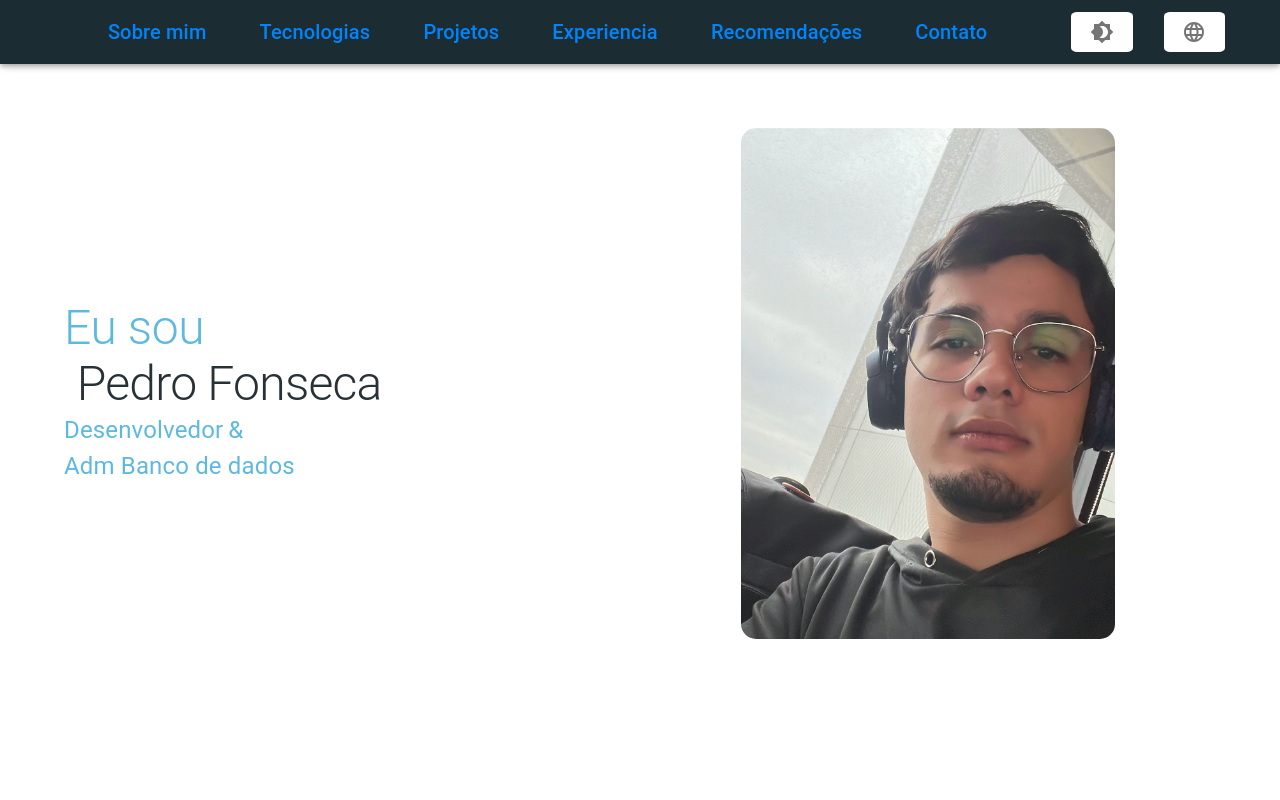
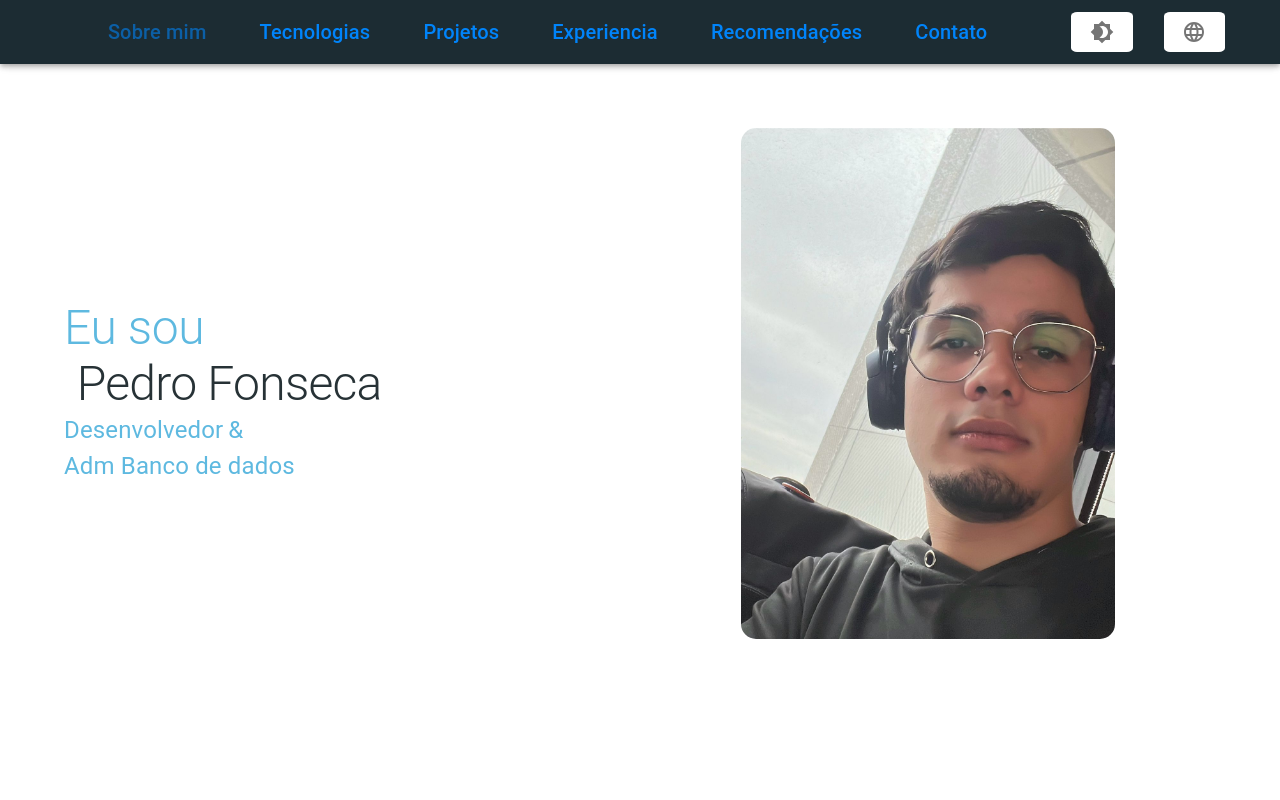
Before and after one commit to pedrovtof/Portfolio, a Next.js app in the folder script/: page / in a window 1280 px wide. In both pictures the pointer is over the element "Sobre mim". Shown: the top 800 px of the page. Built offline with nearby package versions, Linux system fonts and the light colour scheme.

Commit message:
Fix the animation and cursor point

```diff
--- a/script/src/core/layout/navbar/navbar.module.css
+++ b/script/src/core/layout/navbar/navbar.module.css
@@ -12,6 +12,13 @@
     position: fixed;
 }
 
+.home-header-appbar-typography{
+    cursor: pointer;
+}
+
+.home-header-appbar-typography:hover{
+    color:#0084fa94;
+}
 
 
 /*
```
